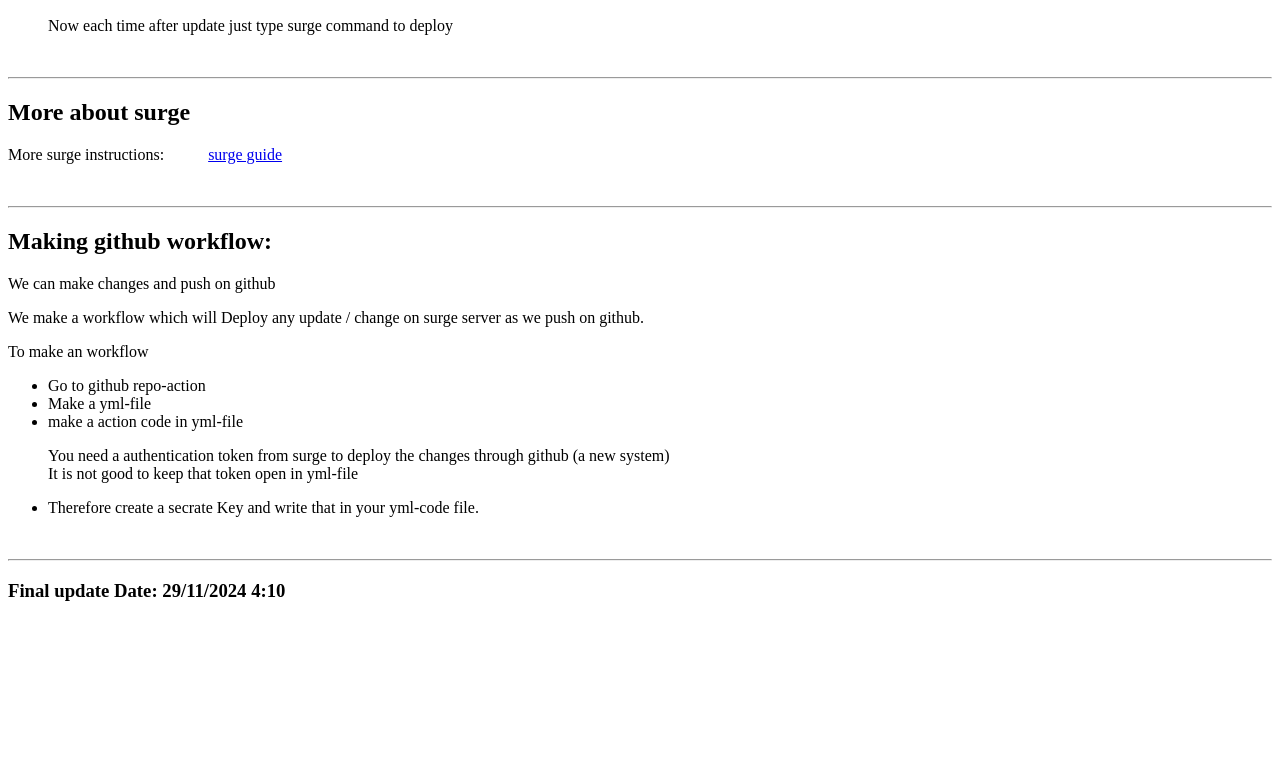
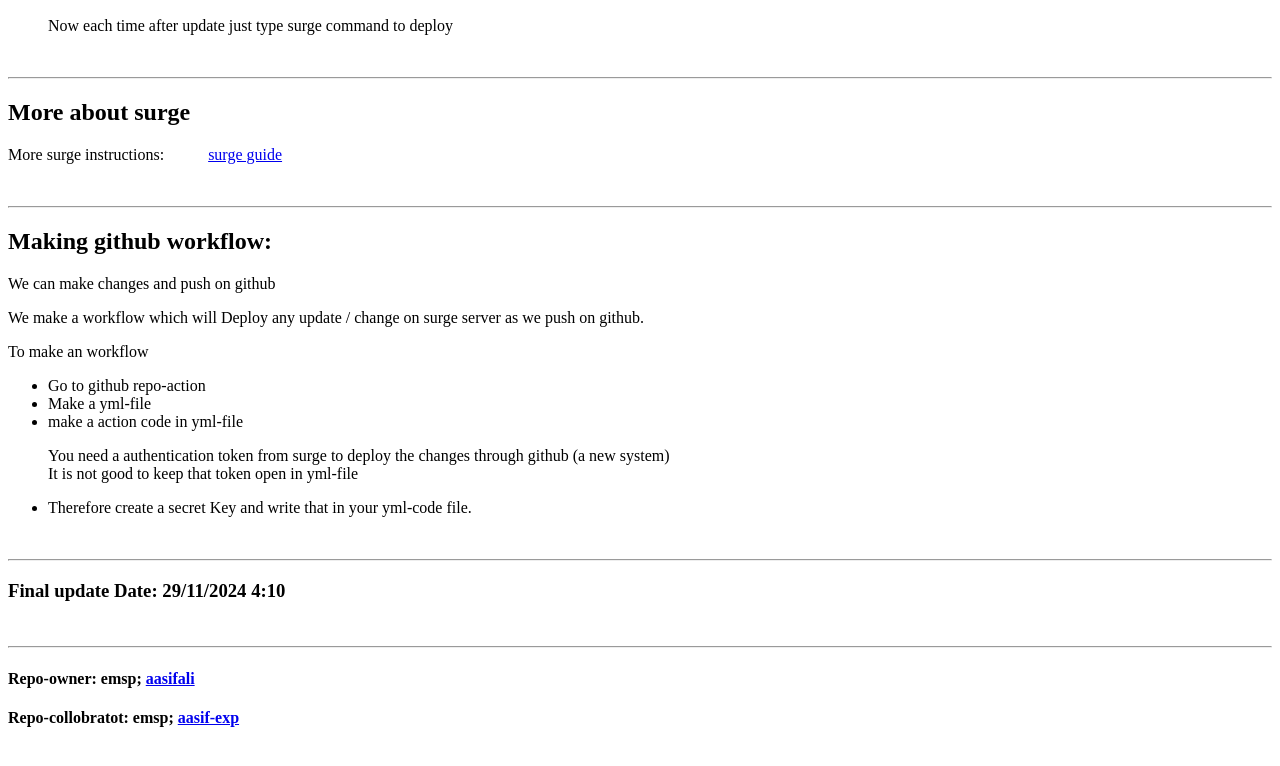
Before and after one commit to aasif112/rev_react_bootcamp_00, a plain HTML site: page index.html in a window 1280 px wide. Shown: the part 2300-3066 px from the top of the page. Before the commit the page ends 2982 px from the top, so only its background shows below. Drawn offline with Linux system fonts and the light colour scheme.

Commit message:
collobrator added

```diff
--- a/index.html
+++ b/index.html
@@ -158,7 +158,7 @@
             <p>You need a authentication token from surge to deploy the changes through github (a new system) <br />
                 It is not good to keep that token open in yml-file
              </p>
-            <li>Therefore create a secrate Key and write that in your yml-code file.</li>
+            <li>Therefore create a secret Key and write that in your yml-code file.</li>
         </ul>
 
 
@@ -169,7 +169,10 @@
 
 
 
-
+     <br />
+    <hr />
+    <h4>Repo-owner: emsp; <a target="_blank" href="https://github.com/aasif112">aasifali</a></h4>
+    <h4>Repo-collobratot: emsp; <a target="_blank" href="https://github.com/aasifexp">aasif-exp</a></h4>
 
 
 
```
